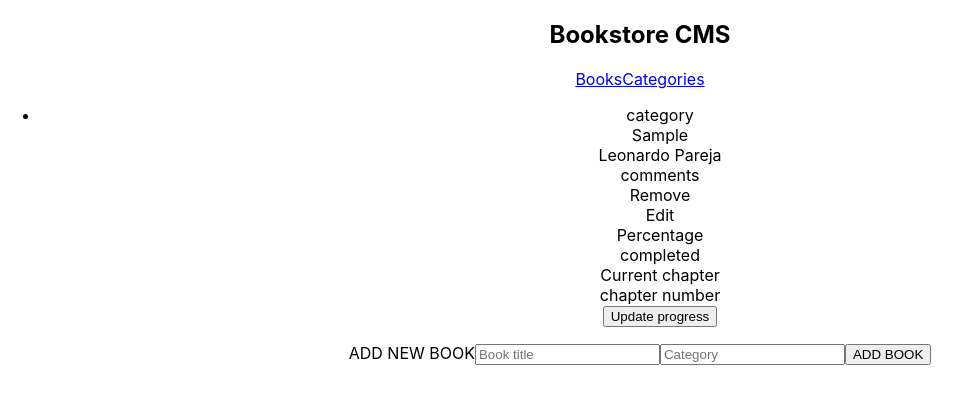
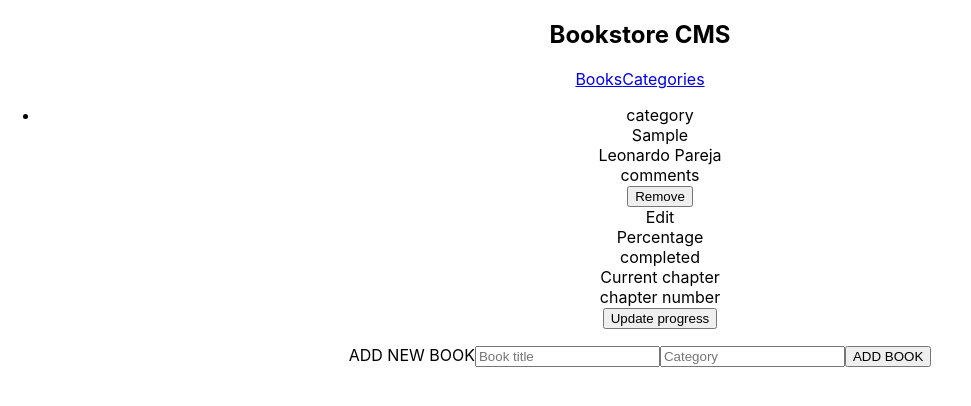
Before and after one commit to MacCrazyman/books-store, a React (Create React App) app: page / in a window 1280 px wide. Both pictures are taken after typing "Sample", "Sample" into the empty fields and a click on the button "ADD BOOK". Shown: the top 406 px of the page, without its empty margins (0-971 px from the left). Built offline with nearby package versions, Linux system fonts and the light colour scheme.

Commit message:
implement dispatch to remove elements

```diff
--- a/package.json
+++ b/package.json
@@ -7,6 +7,7 @@
     "@testing-library/jest-dom": "^5.16.1",
     "@testing-library/react": "^12.1.2",
     "@testing-library/user-event": "^13.5.0",
+    "prop-types": "^15.8.1",
     "react": "^17.0.2",
     "react-dom": "^17.0.2",
     "react-redux": "^7.2.6",
--- a/src/components/bookItem.jsx
+++ b/src/components/bookItem.jsx
@@ -1,17 +1,22 @@
-import { useSelector } from 'react-redux';
+import PropTypes from 'prop-types';
+import { useDispatch } from 'react-redux';
+import { removeBook } from '../redux/books/books';
 
-const Book = () => {
-  const library = useSelector((state) => state.library);
+const Book = ({ book }) => {
+  const dispatch = useDispatch();
+
+  const deleteBook = (id) => {
+    dispatch(removeBook(id));
+  };
   return (
-    library.map((book) => (
-      <li key={book.id}>
+    <li>
       <div>category</div>
       <div>
         {book.title}
       </div>
       <div>{book.author}</div>
       <div>comments</div>
-        <div>Remove</div>
+      <button type="button" onClick={() => { deleteBook(book.id); }}>Remove</button>
       <div>Edit</div>
       <div>Percentage</div>
       <div>completed</div>
@@ -19,8 +24,17 @@ const Book = () => {
       <div>chapter number</div>
       <button type="button">Update progress</button>
     </li>
-    ))
+
   );
 };
 
+Book.propTypes = {
+  book: PropTypes.shape({
+    id: PropTypes.string.isRequired,
+    title: PropTypes.string.isRequired,
+    author: PropTypes.string.isRequired,
+  }).isRequired,
+  // removeHandler: PropTypes.func,
+};
+
 export default Book;
--- a/src/components/books.jsx
+++ b/src/components/books.jsx
@@ -1,9 +1,10 @@
-import { useDispatch } from 'react-redux';
+import { useSelector, useDispatch } from 'react-redux';
 import { v4 } from 'uuid';
 import { addBook } from '../redux/books/books';
 import Book from './bookItem';
 
 const Books = () => {
+  const library = useSelector((store) => store.library);
   const dispatch = useDispatch();
   const submitBook = (e) => {
     e.preventDefault();
@@ -17,11 +18,15 @@ const Books = () => {
     e.target.categories.value = '';
   };
 
+  // const deleteBook = (id) => {
+  //   useDispatch(removeBook(id));
+  // };
+
   return (
 
     <div className="appContainer">
       <ul className="booksList">
-        <Book />
+        {library.map((book) => (<Book book={book} key={book.id} />))}
       </ul>
       <div className="appFooter">
         <form onSubmit={submitBook}>
--- a/src/redux/books/books.js
+++ b/src/redux/books/books.js
@@ -8,8 +8,9 @@ export default function booksReducer(state = initialState, action) {
   switch (action.type) {
     case ADD_BOOK:
       return [...state, action.payload];
-      // case REMOVE_BOOK:
-
+    case REMOVE_BOOK:
+      console.log(action.payload);
+      return [...state].filter((book) => book.id !== action.payload);
     //   break;
     default: return state;
   }
```
Lines whose indentation alone changed are shown as unchanged.
